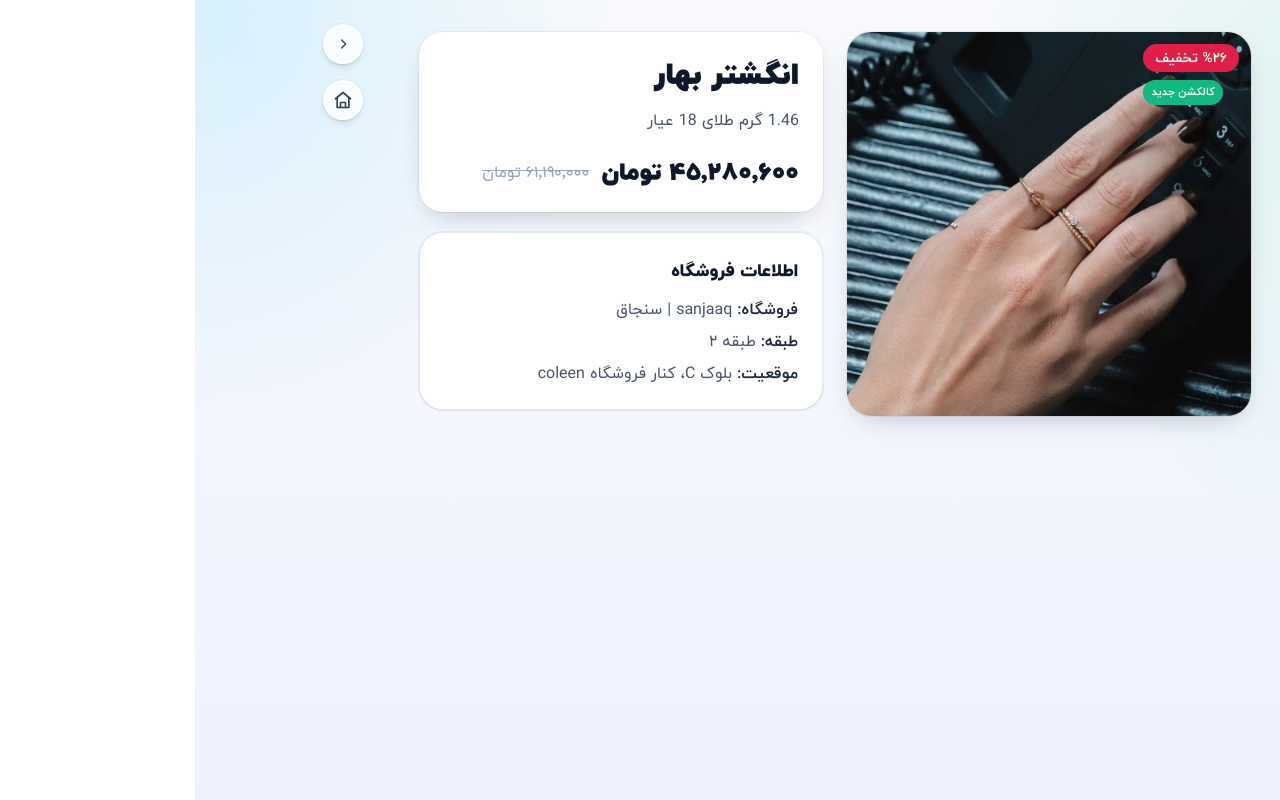
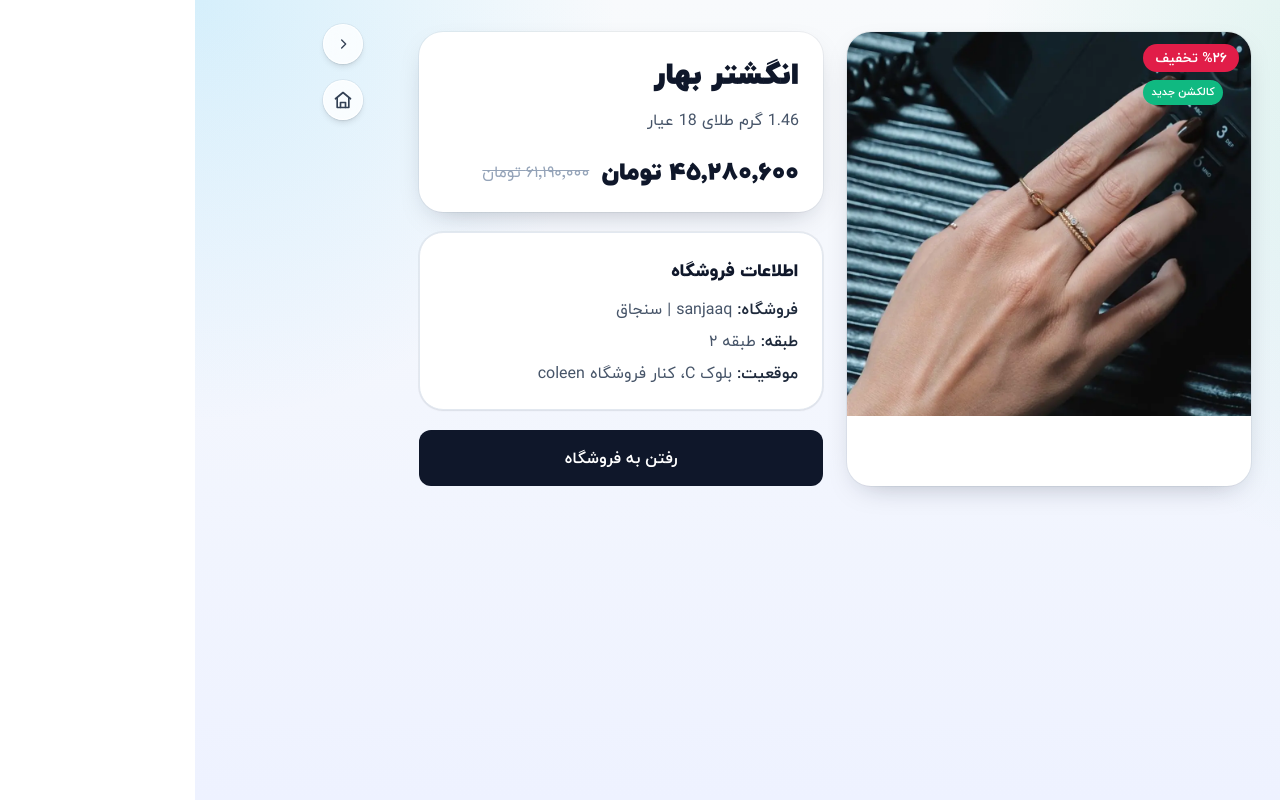
Before and after one commit to hadihabibtabar/MallApp, a Next.js app: page /product/adidas-1 in a window 1280 px wide. Built offline with nearby package versions, Linux system fonts and the light colour scheme; no server answers.

Commit message:
edit buttom ui/ add store button navigation V:MPV

```diff
--- a/app/product/[id]/page.tsx
+++ b/app/product/[id]/page.tsx
@@ -92,7 +92,7 @@ export default async function ProductPage({ params }: ProductPageProps) {
             </div>
           </section>
 
-          {/* <StoreNavigationLink
+          <StoreNavigationLink
             href={`/store/${store.id}#route`}
             source="product_page"
             storeId={store.id}
@@ -100,7 +100,7 @@ export default async function ProductPage({ params }: ProductPageProps) {
             className="block rounded-2xl bg-slate-900 px-4 py-3 text-center text-sm font-bold text-white transition hover:bg-slate-700 md:rounded-xl md:py-4 md:text-base"
           >
             رفتن به فروشگاه
-          </StoreNavigationLink> */}
+          </StoreNavigationLink>
         </section>
       </div>
     </main>
--- a/components/product-card.tsx
+++ b/components/product-card.tsx
@@ -103,7 +103,7 @@ export function ProductCard({
 
               <Link
                 href={`/product/${product.id}`}
-                className="shrink-0 whitespace-nowrap rounded-lg bg-slate-900 px-2 py-1 text-[11px] font-semibold text-white transition hover:bg-slate-700"
+                className="shrink-0 whitespace-nowrap rounded-lg bg-slate-900 px-2 py-1 text-[14px] font-semibold text-white transition hover:bg-slate-700 sm:text-[11px]"
               >
                 مشاهده محصول
               </Link>
```
